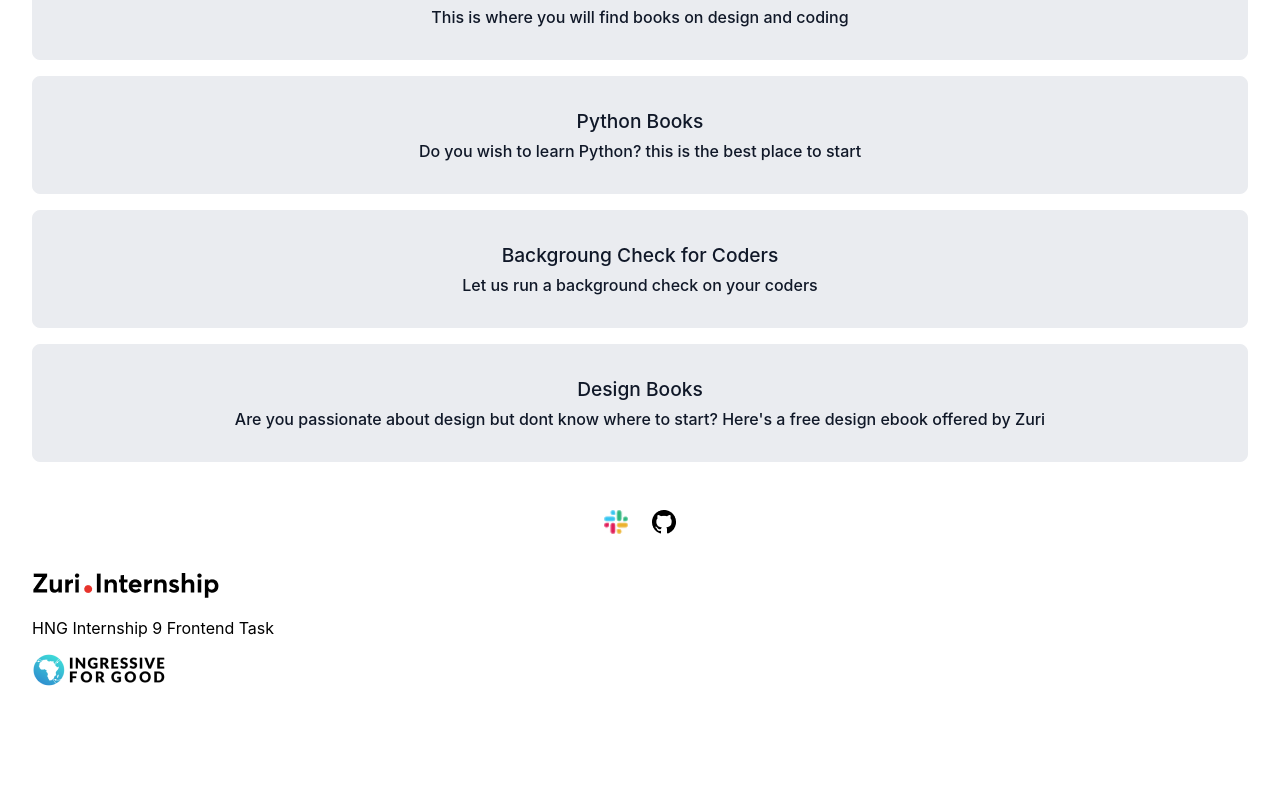
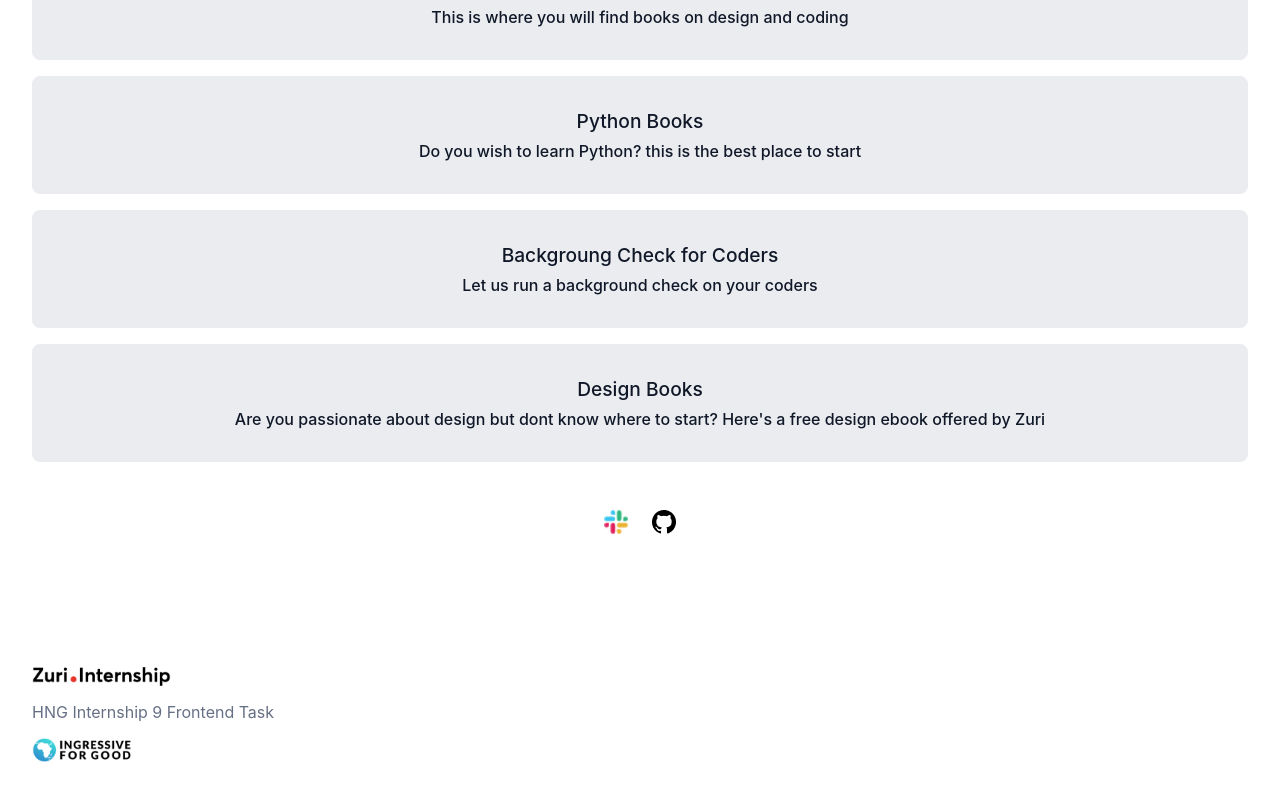
Before and after one commit to ArinzeCyril/porty, a React (Create React App) app: page / in a window 1280 px wide. Shown: the part 460-1260 px from the top of the page. Before the commit the page ends 1182 px from the top, so only its background shows below. Built offline with nearby package versions, Linux system fonts and the light colour scheme.

Commit message:
Fixed footer section

```diff
--- a/src/style.css
+++ b/src/style.css
@@ -69,3 +69,20 @@ body {
   #SM > img {
     width: 1.5rem;
   }
+
+  footer {
+    margin-top: 2rem;
+    display: flex;
+    flex-direction: column;
+    font-size: 1rem;
+    color: #667085;
+    padding: 4rem 0 1rem;
+  }
+
+  #zuripix {
+    width: 8.7rem;
+  }
+
+  #i4gpix {
+    width: 6.2rem;
+  }
```
